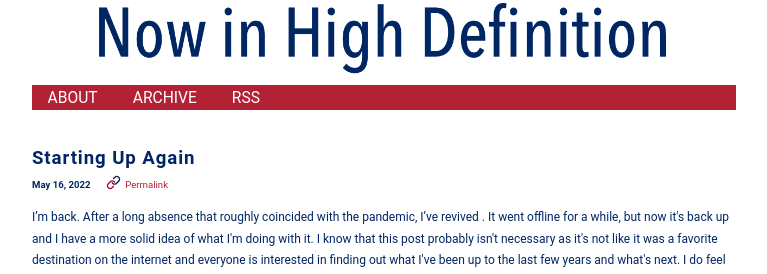
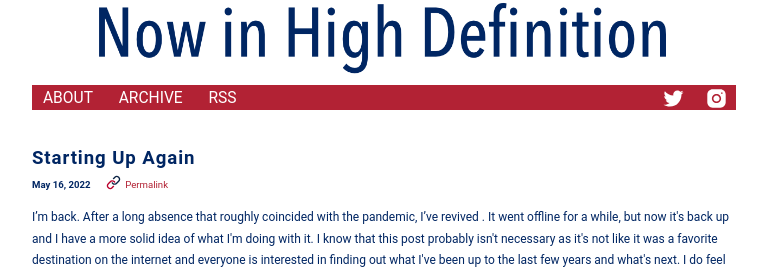
Before and after one commit to dragonamiKB/github.io, a Jekyll site: the page built from index.html, in a window 1280 px wide. Shown: the part 145-419 px from the top of the page, without its empty margins (256-1023 px from the left). Built offline with Jekyll 4.4.1, drawn with Linux system fonts in a browser that asks for light colours; the list of posts is cut into pages by our own code.

Commit message:
Add Socials to navigation par and adjust min width

```diff
--- a/_includes/navigation.html
+++ b/_includes/navigation.html
@@ -1,5 +1,5 @@
 <nav class="navbar">
-    <ul>
+    <ul class="navlinks">
         <li>
             <a href={{- "about/" | relative_url -}}>About</a>
         </li>
@@ -10,4 +10,10 @@
             <a href={{- "/feed.xml/" | relative_url}}>RSS</a>
         </li>
     </ul>
+    <div class="socials">
+
+        <a href="https://twitter.com/dragonamiKB"><img class="twitter" src={{- "assets/images/twitter.svg" | relative_url -}}></a>
+        <a href="https://instagram.com/kristianramirez"><img class="instagram" src={{- "assets/images/instagram.svg" | relative_url -}}></a>
+
+    </div>
 </nav>
--- a/_sass/base/_variables.scss
+++ b/_sass/base/_variables.scss
@@ -9,4 +9,5 @@ $heading-font:          "Roboto", sans-serif;
 $body-font:             "Roboto", sans-serif;
 
 // sizes
-$mobile-screen-size:    450px;
+$mobile-screen-size:    600px;
+$min-widths:            320px;
--- a/_sass/parts/_global.scss
+++ b/_sass/parts/_global.scss
@@ -1,4 +1,5 @@
 #sitebox {
+    min-width:      $min-widths;
     width:          90%;
     margin-left:    auto;
     margin-right:   auto;
--- a/_sass/parts/_header.scss
+++ b/_sass/parts/_header.scss
@@ -1,4 +1,5 @@
 #header-img {
+    min-width: $min-widths;
     display: block;
     width: 95%;
     margin-top: 25px;
--- a/_sass/parts/_navigation.scss
+++ b/_sass/parts/_navigation.scss
@@ -1,5 +1,7 @@
 .navbar {
-
+    min-width: $min-widths;
+    display: flex;
+    flex-direction: row;
     background-color: $red;
     margin-bottom: 35px;
     padding-bottom: 1px;
@@ -23,13 +25,26 @@
             display: inline-block;
             height: 100%;
             padding: 3px .5em 0 .5em;
-            margin: 0 .5em 0 .5em;
+            margin: 0 .2em 0 .2em;
         }
 
         li:hover {
             background-color: $blue;
         }
     }
+
+    img {
+        width: 1.5em;
+        padding: 1.5px 0 0 0 ;
+        margin: 0 .5em 0 .5em;
+    }
+    img:hover {
+        background-color: $blue;
+    }
+}
+
+.socials {
+    margin-left: auto;
 }
 
 @media only screen and (min-width: $mobile-screen-size) {
```
Also changed, not shown: assets/images/instagram.svg (renamed from assets/images/icons8-instagram.svg), assets/images/tiktok.svg (renamed from assets/images/icons8-tiktok.svg), assets/images/twitter.svg (renamed from assets/images/icons8-twitter.svg).
